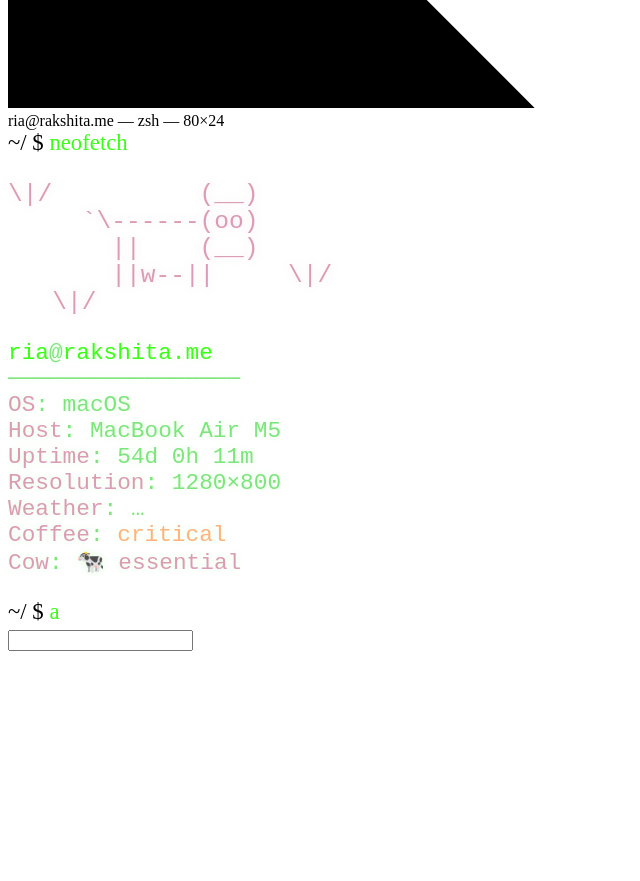
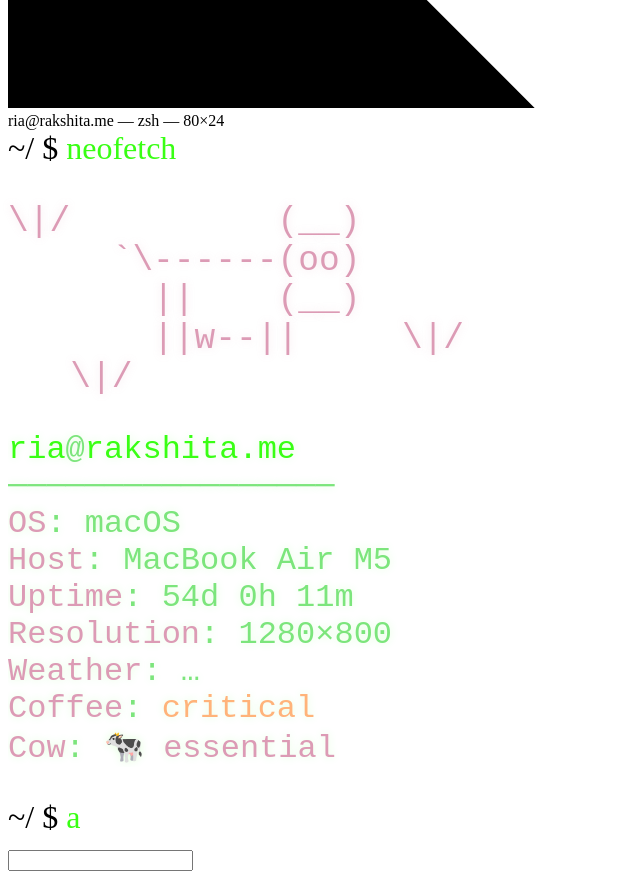
Before and after one commit to rakkicow/aboutme, an Astro site: page /terminal in a window 1280 px wide. Shown: the part 3700-4581 px from the top of the page, without its empty margins (0-640 px from the left). Before the commit the page ends 4359 px from the top, so only its background shows below. Built offline with nearby package versions, Linux system fonts and the light colour scheme; Astro itself is replaced by a stand-in of ours; no server answers.

Commit message:
fix fullscreen terminal sizing + black bg

```diff
--- a/src/components/CardTerminal.astro
+++ b/src/components/CardTerminal.astro
@@ -24,7 +24,7 @@ const { isStandalone = false } = Astro.props;
 
 {/* Terminal window */}
 <div class={isStandalone ? "w-full h-full" : "-mx-2 w-[calc(100%+16px)] sm:mx-0 sm:w-full"} style="container-type: inline-size;">
-<div class={`term-window relative flex w-full flex-col overflow-hidden bg-[#0E1620]/95 backdrop-blur-sm transition-all duration-300 ease-out ${isStandalone ? 'h-[100svh] text-lg sm:text-xl' : 'rounded-2xl border border-cow-300/20 shadow-2xl cursor-pointer hover:shadow-[0_20px_40px_rgba(0,0,0,0.4)] hover:border-cow-300/40'}`} data-standalone={isStandalone ? "true" : "false"}>
+<div class={`term-window relative flex w-full flex-col overflow-hidden transition-all duration-300 ease-out ${isStandalone ? 'bg-black h-[100svh]' : 'bg-[#0E1620]/95 backdrop-blur-sm rounded-2xl border border-cow-300/20 shadow-2xl cursor-pointer hover:shadow-[0_20px_40px_rgba(0,0,0,0.4)] hover:border-cow-300/40'}`} data-standalone={isStandalone ? "true" : "false"}>
   {/* Title bar */}
   <div class="flex items-center justify-between border-b border-cow-300/15 bg-white/[0.04] px-3 py-2">
     <div class="group flex items-center gap-1.5">
@@ -113,11 +113,14 @@ const { isStandalone = false } = Astro.props;
 <style>
   /* Terminal text tracks the card width (container query) so the neofetch
      output never overflows the window in the 3-column grid. */
-  .term-window {
+  .term-window:not([data-standalone="true"]) {
     min-height: 62.5cqw;
   }
-  .term-body {
+  .term-window:not([data-standalone="true"]) .term-body {
     font-size: clamp(7.5px, 1.8cqw, 24px);
+  }
+  .term-window[data-standalone="true"] .term-body {
+    font-size: clamp(16px, 2.5vw, 36px);
   }
   .term-cow {
     font-size: 1.08em;
--- a/src/pages/terminal.astro
+++ b/src/pages/terminal.astro
@@ -2,7 +2,7 @@
 import CardTerminal from '~/components/CardTerminal.astro';
 ---
 <!doctype html>
-<html lang="en" class="bg-[#0E1620] h-full w-full overflow-hidden">
+<html lang="en" class="bg-black h-full w-full overflow-hidden">
   <head>
     <meta charset="UTF-8" />
     <meta name="viewport" content="width=device-width, initial-scale=1.0" />
@@ -25,8 +25,8 @@ import CardTerminal from '~/components/CardTerminal.astro';
       }
     </style>
   </head>
-  <body class="h-full w-full m-0 p-0 overflow-hidden text-cow-300">
-    <div id="loader" class="absolute inset-0 bg-[#0E1620] z-50 flex flex-col justify-center items-center">
+  <body class="h-full w-full m-0 p-0 overflow-hidden text-cow-300 bg-black">
+    <div id="loader" class="absolute inset-0 bg-black z-50 flex flex-col justify-center items-center">
       <div class="boot-text">Loading OS...</div>
     </div>
     <div class="w-full h-full p-0 sm:p-0">
```
